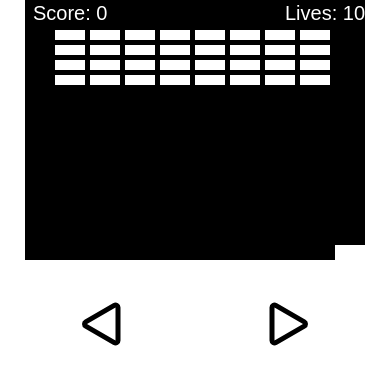
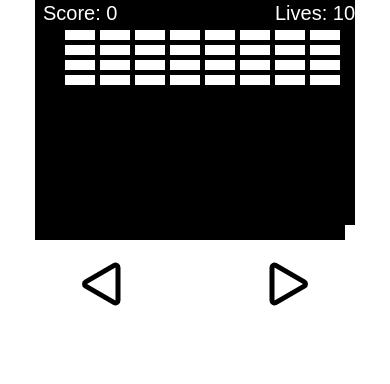
Before and after one commit to RuneKodehode/breakout, a plain HTML site: page index.html in a window 390 px wide. Drawn offline with Linux system fonts and the light colour scheme.

Commit message:
testing for small phone

```diff
--- a/index.css
+++ b/index.css
@@ -27,5 +27,5 @@ button {
   display: flex;
   justify-content: center;
   gap: 35%;
-  margin-top: 40px;
+  margin-top: 20px;
 }
--- a/index.js
+++ b/index.js
@@ -32,8 +32,8 @@ let lives = 10;
 const mediaQuery = window.matchMedia("(max-width: 600px)");
 function screenSize() {
   if (mediaQuery.matches) {
-    canvas.height = 260;
-    canvas.width = 340;
+    canvas.height = 240;
+    canvas.width = 320;
     brickRowCount = 4;
     brickColumnCount = 8;
     brickWidth = 30;
```
